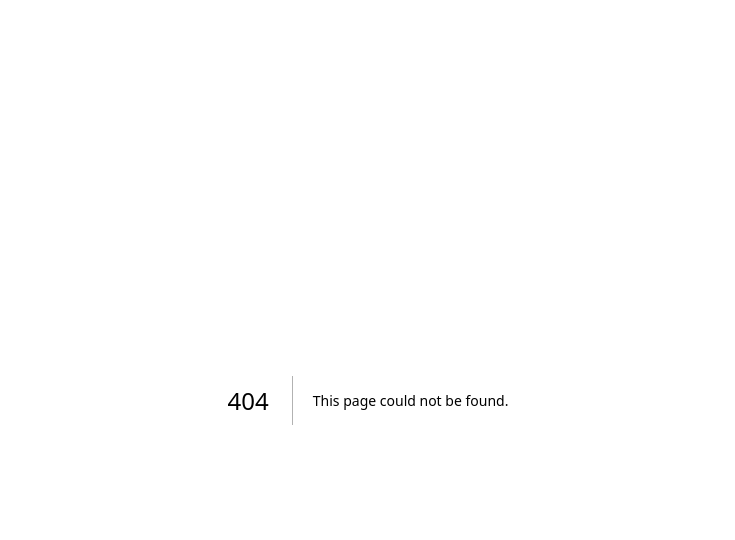
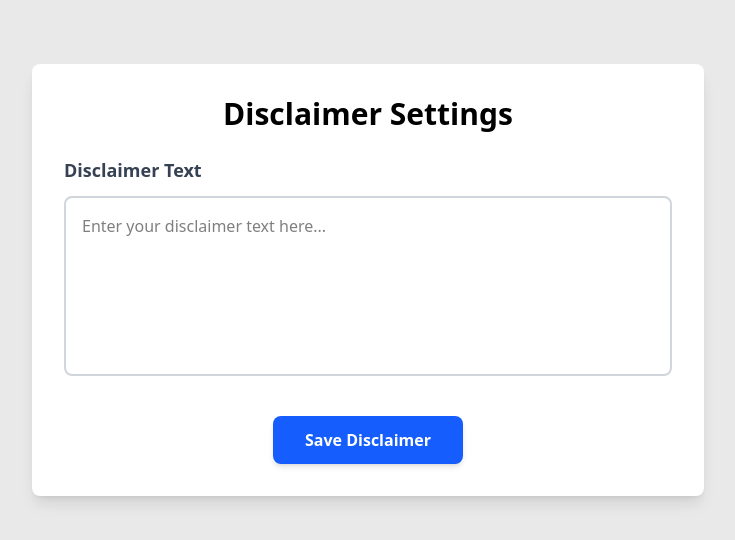
Before and after one commit to mahmedraza1/Articly, a Next.js app: page /disc in a window 1280 px wide. Before the commit this address had no page. Shown: the top 540 px of the page, without its empty margins (272-1007 px from the left). Built offline with nearby package versions, Linux system fonts and the light colour scheme.

Commit message:
Add disc page and dynamic disclamier functionality with fixes in other parts

```diff
--- /dev/null
+++ b/app/disc/page.js
@@ -0,0 +1,46 @@
+'use client';
+
+import { useState } from 'react';
+
+export default function DiscPage() {
+  const [inputValue, setInputValue] = useState('');
+
+  const saveToLocalStorage = () => {
+    localStorage.setItem('discText', inputValue);
+    alert('Saved!');
+  };
+
+  return (
+    <main className="min-h-screen bg-[#e9e9e9] text-white flex flex-col items-center p-6">
+      <div className="w-full max-w-4xl flex flex-col items-center justify-center mt-10">
+        <div className="bg-white rounded-lg p-8 shadow-lg w-full max-w-2xl">
+          <h1 className="text-3xl font-bold text-black mb-6 text-center">Disclaimer Settings</h1>
+
+          <div className="flex flex-col gap-6">
+            <div className="flex flex-col gap-3">
+              <label className="text-lg font-semibold text-gray-700">
+                Disclaimer Text
+              </label>
+              <textarea
+                value={inputValue}
+                onChange={(e) => setInputValue(e.target.value)}
+                placeholder="Enter your disclaimer text here..."
+                rows={6}
+                className="w-full p-4 border-2 border-gray-300 rounded-lg text-black text-base resize-none focus:outline-none focus:border-blue-500 focus:ring-2 focus:ring-blue-200 transition-all duration-200"
+              />
+            </div>
+
+            <div className="flex justify-center mt-4">
+              <button
+                onClick={saveToLocalStorage}
+                className="px-8 py-3 bg-blue-600 font-bold text-white hover:bg-blue-700 rounded-lg transition-all duration-200 transform hover:scale-105 shadow-md"
+              >
+                Save Disclaimer
+              </button>
+            </div>
+          </div>
+        </div>
+      </div>
+    </main>
+  );
+}
--- a/app/page.js
+++ b/app/page.js
@@ -13,10 +13,18 @@ export default function Home() {
   const contentEditableRef = useRef(null);
   const outputEditableRef = useRef(null);
   const [selected, setSelected] = useState("Add Disclaimer");
+  const [discText, setDiscText] = useState("");
 
   useEffect(() => {
     const savedClient = localStorage.getItem('lastClient');
     if (savedClient) setClientName(savedClient);
+  }, []);
+
+  useEffect(() => {
+    const text = localStorage.getItem('discText');
+    if (text) {
+      setDiscText(text);
+    }
   }, []);
 
   const handlePaste = (e) => {
@@ -111,8 +119,7 @@ export default function Home() {
       if (selected === "Add Disclaimer") {
         processedHTML += `
           <hr />
-          <p style="text-align: center;"><em>This article is sponsored content. All information is provided by the sponsor and Brave New Coin (BNC) does not endorse or assume responsibility for the content presented, which is not part of BNC’s editorial. Investing in crypto assets involves significant risk, including the potential loss of principal, and readers are strongly encouraged to conduct their own due diligence before engaging with any company or product mentioned. Brave New Coin disclaims any liability for any damages or losses arising from reliance on the content provided in this article.
-          </em></p>
+          <p style="text-align: center;"><em>${discText}</em></p>
         `;
       }
 
```
